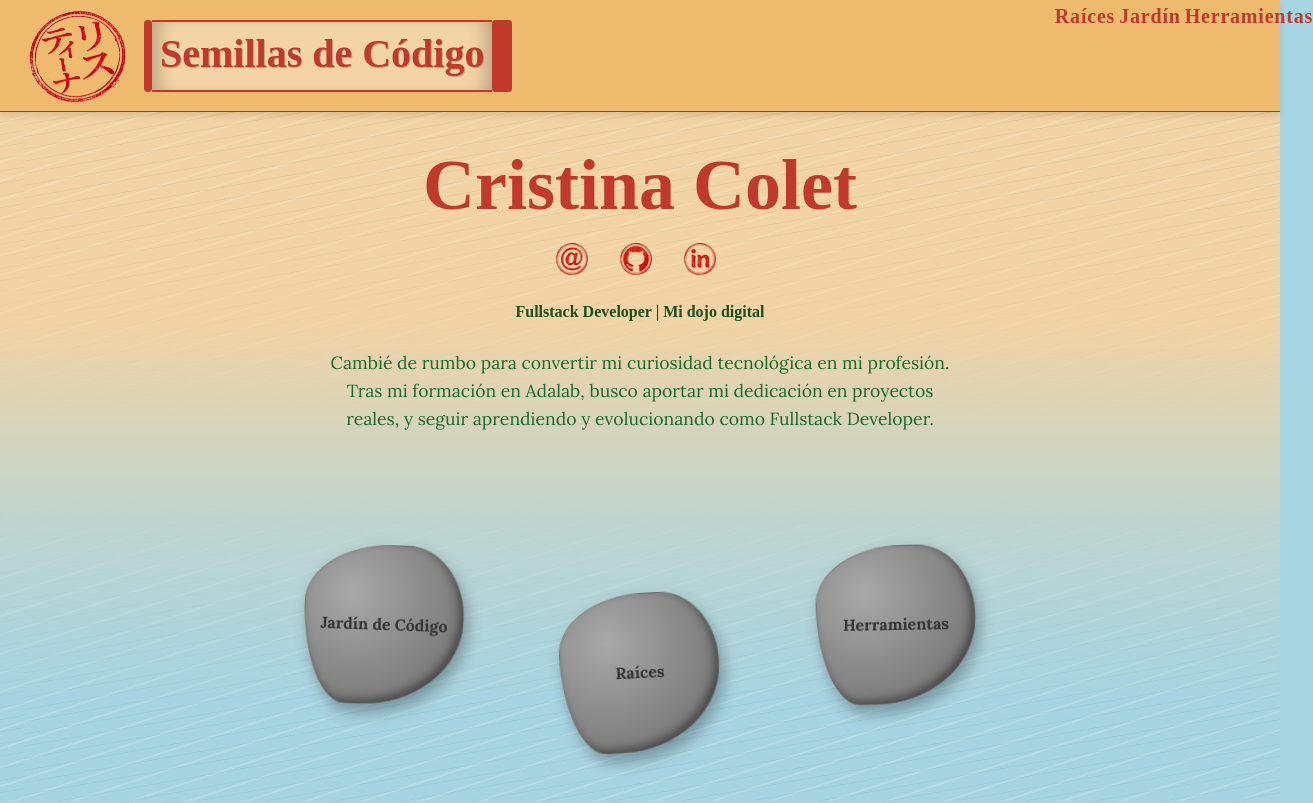
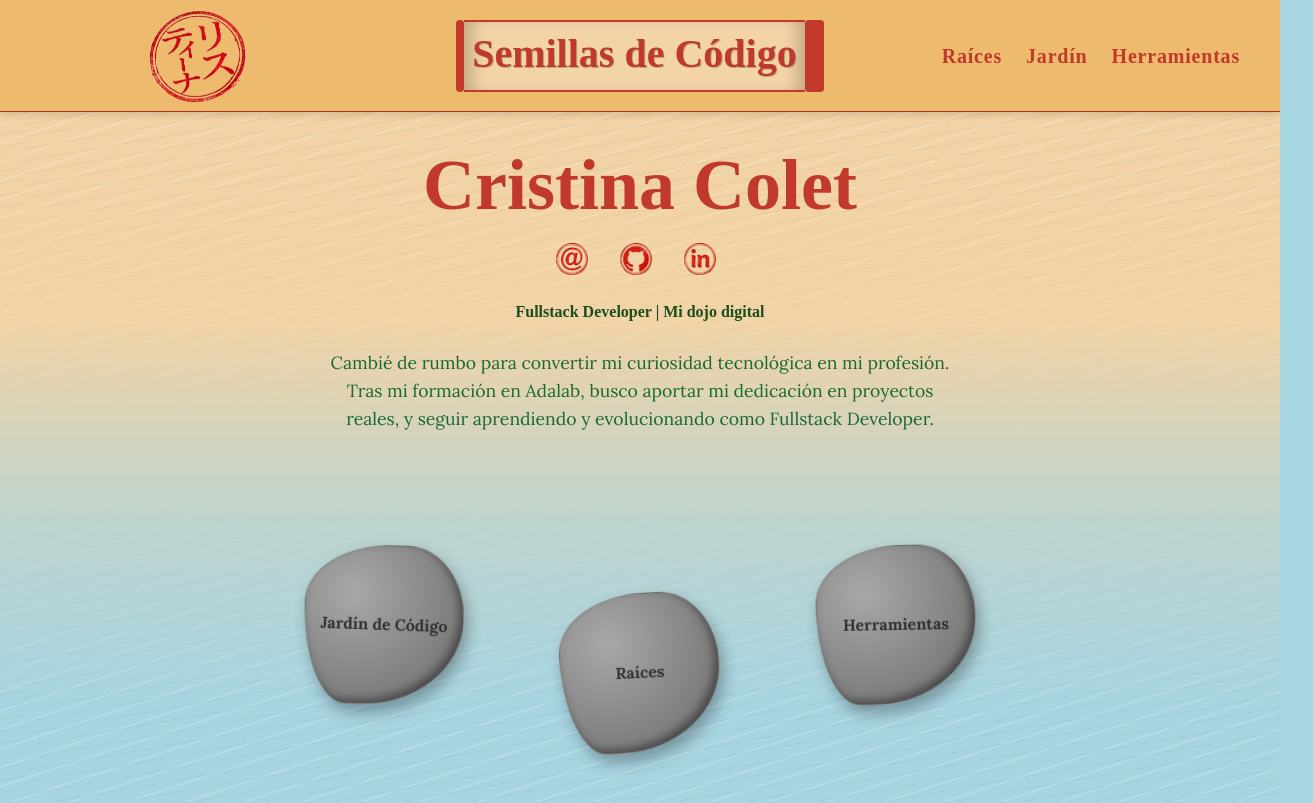
Before and after one commit to Colet-Cristina/portfolio-CristinaColet, a React (Vite) app: page / in a window 1280 px wide. Shown: the top 803 px of the page, 1313 px wide, since content can reach past the window. Built offline with nearby package versions, Linux system fonts and the light colour scheme; a web font is replaced by a local one.

Commit message:
Fix: Fixes in the desktop version

```diff
--- a/src/styles/layout/_header.scss
+++ b/src/styles/layout/_header.scss
@@ -204,7 +204,7 @@
     &__nav {
       display: flex;
       position: absolute;
-      top: -4rem;
+      top: -1.8rem;
       background: transparent;
       transform: translateX(0);
       box-shadow: none;
@@ -218,12 +218,6 @@
       font-weight: bold;
 
       transition: all 0.3s cubic-bezier(0.4, 0, 0.2, 1);
-    }
-
-    &__title {
-      margin: 0;
-      position: absolute;
-      left: 9rem;
     }
 
     &__title-link {
@@ -246,11 +240,33 @@
 /* --- MEDIA QUERIES (DESKTOP) --- */
 @media (min-width: $breakpoint-desktop) {
   .header {
+    &__container {
+      display: flex;
+      justify-content: center;
+    }
+
+    &__seal {
+      left: 9rem;
+    }
+    &__title {
+      position: static;
+      margin: 0 auto;
+    }
+
+    &__nav {
+      position: absolute;
+      top: 1.25rem;
+      right: 2.5rem;
+      width: auto;
+      text-align: right;
+    }
+
     &__list {
       display: flex;
       flex-direction: row;
-
+      gap: 1.5rem;
       margin: 0;
+      padding: 0;
     }
   }
 }
--- a/src/styles/pages/_tools.scss
+++ b/src/styles/pages/_tools.scss
@@ -326,7 +326,7 @@
     &__content {
       &--katanas {
         &::before {
-          background-position: center bottom 93%;
+          background-position: center bottom 96%;
           background-size: 28rem 9rem;
         }
       }
```
